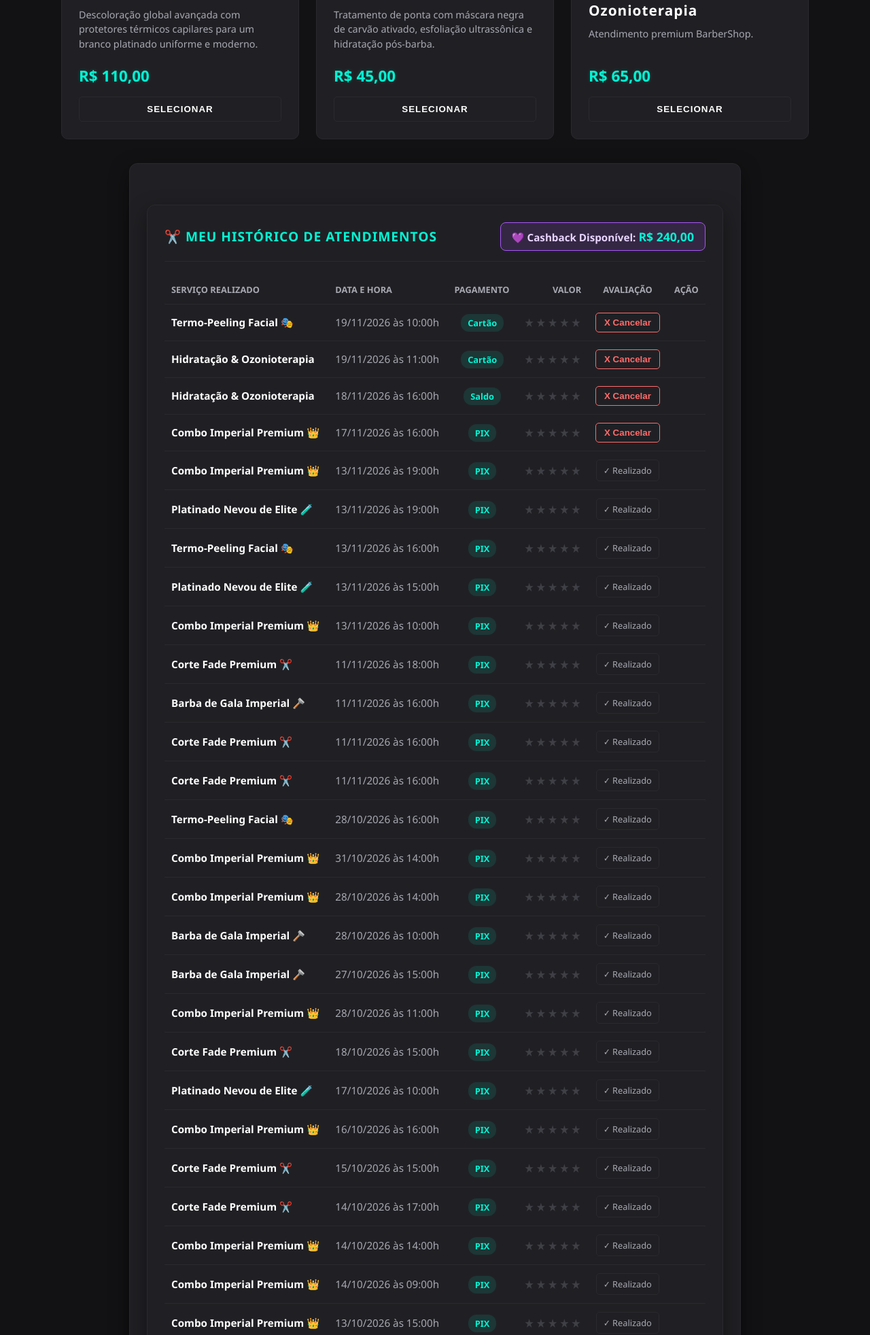
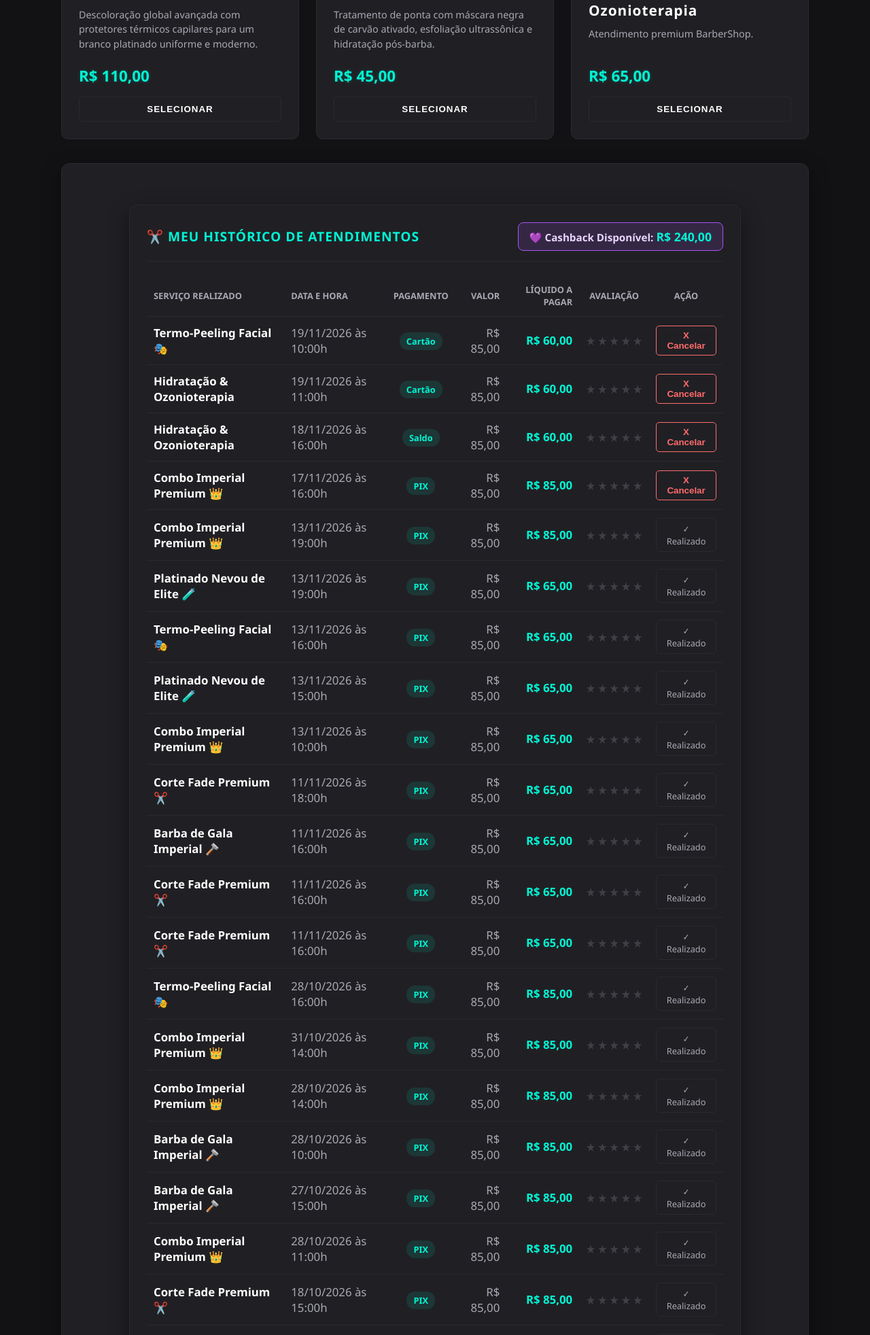
Before and after one commit to Conceicao-creator/barbershop-premium, a Django app: page /servicos/ in a window 1280 px wide. Shown: the part 658-2622 px from the top of the page at 68% size. Run offline with Django 5.2, Linux system fonts and the light colour scheme; a user stored in the database is signed in; data comes from the database, SQL or seed files in the repository; both versions use the stored data as it was after the commit.

Commit message:
feat: adiciona coluna liquido a pagar, corrige desconto de cashback/cupom e disparo de WhatsApp

```diff
--- a/barbershop_server/urls.py
+++ b/barbershop_server/urls.py
@@ -101,11 +101,13 @@ def pagina_servicos(request):
         from datetime import datetime
         hoje = datetime.now().date()
         for corte in meus_cortes:
+            corte.valor_final = max(0.0, corte.valor_bruto - corte.desconto_aplicado)
             try:
                 data_corte = datetime.strptime(corte.data.strip(), '%d/%m/%Y').date()
                 corte.expirado = data_corte < hoje
             except ValueError:
                 corte.expirado = False
+
         carteira, _ = PerfilCliente.objects.get_or_create(user=request.user)
         saldo_cliente = f"{carteira.saldo_cashback:,.2f}".replace('.', ',')
     return render(request, 'servicos.html', {
@@ -138,7 +140,7 @@ def pagina_checkout(request):
         servico_real = request.POST.get('servico') or request.GET.get('servico', 'Combo Imperial Premium')
         preco_real_str = request.POST.get('preco') or request.GET.get('preco', '85.00')
         try:
-            preco_numero = float(preco_real_str)
+            preco_numero = float(str(preco_real_str).replace(',', '.'))
         except Exception:
             preco_numero = 85.00
 
@@ -182,13 +184,17 @@ def pagina_checkout(request):
 
         if request.method == 'POST' and 'finalizar_agendamento' in request.POST:
             if request.user.is_authenticated:
-                usou_credito = request.POST.get('usou_cashback_flag') == 'sim'
+                meio_escolhido = request.POST.get('meio_pagamento_ativo') or 'PIX'
+                usou_credito = (request.POST.get('usou_cashback_flag') == 'sim') or (meio_escolhido == 'Saldo')
                 desconto_total_aplicado = desconto_cupom
                 carteira = PerfilCliente.objects.get(user=request.user)
 
+
                 if usou_credito:
-                    desconto_total_aplicado += carteira.saldo_cashback
-                    carteira.saldo_cashback = 0.0
+                    abatimento_saldo = min(preco_com_desconto_cupom, carteira.saldo_cashback)
+                    desconto_total_aplicado += abatimento_saldo
+                    carteira.saldo_cashback = round(carteira.saldo_cashback - abatimento_saldo, 2)
+
 
                 meio_escolhido = request.POST.get('meio_pagamento_ativo') or 'PIX'
                 if usou_credito and preco_com_desconto_cupom <= desconto_total_aplicado:
@@ -392,7 +398,6 @@ def cadastrar_cupom(request):
 
 def disparar_zap(request, agendamento_id):
     from urllib.parse import quote
-    from django.http import HttpResponseRedirect
 
     corte = Agendamento.objects.filter(id=agendamento_id).first()
     if not corte:
@@ -412,11 +417,12 @@ def disparar_zap(request, agendamento_id):
     )
     texto_codificado = quote(mensagem, encoding='utf-8')
     if telefone_bruto:
-        url_zap = f"https://whatsapp.com{telefone_bruto}&text={texto_codificado}"
+        url_zap = f"https://wa.me/{telefone_bruto}?text={texto_codificado}"
     else:
-        url_zap = f"https://whatsapp.com{texto_codificado}"
+        url_zap = f"https://wa.me/?text={texto_codificado}"
 
-    return HttpResponseRedirect(url_zap)
+    return redirect(url_zap)
+
 
 def cancelar_corte(request, agendamento_id):
     if request.user.is_authenticated:
--- a/templates/checkout.html
+++ b/templates/checkout.html
@@ -100,7 +100,7 @@
             <input type="hidden" name="data" value="{{ data_escolhida }}">
             <input type="hidden" name="horario" value="{{ horario_escolhido }}">
             <input type="hidden" name="servico" value="{{ servico_escolhido }}">
-            <input type="hidden" name="preco" value="{{ preco_original }}">
+            <input type="hidden" name="preco" value="{{ preco_original|stringformat:'.2f' }}">
             <input type="hidden" name="cupom_promocional" value="{{ cupom_codigo }}">
             <input type="hidden" id="usou_cashback_flag" name="usou_cashback_flag" value="nao">
             <input type="hidden" id="meio_pagamento_ativo" name="meio_pagamento_ativo" value="PIX">
--- a/templates/servicos.html
+++ b/templates/servicos.html
@@ -126,7 +126,7 @@
     </div>
 
     <!-- 👑 PAINEL DO CLIENTE: CASHBACK E HISTÓRICO DE CORTES -->
-    <div id="historico" style="width: 100%; max-width: 900px; margin: 35px auto 20px auto; background-color: #202024; border: 1px solid #29292e; border-radius: 12px; padding: 25px; box-sizing: border-box; box-shadow: 0 10px 30px rgba(0,0,0,0.4);">
+    <div id="historico" style="width: 100%; max-width: 1100px; margin: 35px auto 20px auto; background-color: #202024; border: 1px solid #29292e; border-radius: 12px; padding: 25px; box-sizing: border-box; box-shadow: 0 10px 30px rgba(0,0,0,0.4);">
 
     <div style="width: 100%; max-width: 900px; margin: 35px auto 20px auto; background-color: #202024; border: 1px solid #29292e; border-radius: 12px; padding: 25px; box-sizing: border-box; box-shadow: 0 10px 30px rgba(0,0,0,0.4);">
 
@@ -138,19 +138,21 @@
 
         </div>
 
+
                 <div style="overflow-x: auto;">
             <style>
                 .estrela-ativa { text-decoration: none; color: #FFD700; }
                 .estrela-inativa { text-decoration: none; color: #3f3f46; }
             </style>
 
-            <table style="width: 100%; border-collapse: collapse; text-align: left; font-size: 0.95rem;">
+            <table style="width: 100%; border-collapse: collapse; text-align: left; font-size: 1.05rem;">
                         <thead>
                     <tr style="color: #A8A8B3; font-size: 0.8rem; text-transform: uppercase; border-bottom: 1px solid #29292e;">
                         <th style="padding: 12px 10px;">Serviço Realizado</th>
                         <th style="padding: 12px 10px;">Data e Hora</th>
-                        <th style="padding: 12px 10px;">Pagamento</th>
+                        <th style="padding: 12px 10px; text-align: center;">Pagamento</th>
                         <th style="padding: 12px 10px; text-align: right;">Valor</th>
+                        <th style="padding: 12px 10px; text-align: right;">Líquido a Pagar</th>
                         <th style="padding: 12px 10px; text-align: center;">Avaliação</th>
                         <th style="padding: 12px 10px; text-align: center;">Ação</th>
                     </tr>
@@ -163,6 +165,12 @@
                         <td style="padding: 12px 10px; text-align: center;">
                             <span style="background-color: rgba(0, 245, 212, 0.1); color: #00F5D4; padding: 4px 10px; border-radius: 12px; font-size: 0.8rem; font-weight: bold;">{{ corte.meio_pagamento }}</span>
                         </td>
+                        <td style="padding: 12px 10px; text-align: right; color: #A8A8B3;">
+                            R$ {{ corte.valor_bruto|floatformat:2 }}
+                        </td>
+                        <td style="padding: 12px 10px; text-align: right; color: #00F5D4; font-weight: bold;">
+                            R$ {{ corte.valor_final|floatformat:2 }}
+                        </td>
                         <td style="padding: 12px 10px; text-align: center;">
                             <div style="display: inline-flex; gap: 3px;">
                                 {% for estrela in "12345" %}
@@ -170,7 +178,6 @@
                                 {% endfor %}
                             </div>
                         </td>
-
                         <td style="padding: 12px 10px; text-align: center;">
                             {% if corte.expirado %}
                                 <span style="color: #A8A8B3; font-size: 0.8rem; border: 1px solid #29292e; padding: 6px 10px; border-radius: 5px; display: inline-block;">✓ Realizado</span>
@@ -184,7 +191,7 @@
                     </tr>
                     {% empty %}
                     <tr>
-                        <td colspan="5" style="padding: 25px 10px; text-align: center; color: #A8A8B3; font-style: italic;">
+                        <td colspan="7" style="padding: 25px 10px; text-align: center; color: #A8A8B3; font-style: italic;">
                             Você ainda não possui cortes registrados. Escolha um serviço acima para estrear no trono! 👑
                         </td>
                     </tr>
```
Also changed, not shown: db.sqlite3. Lines whose indentation alone changed are shown as unchanged.
